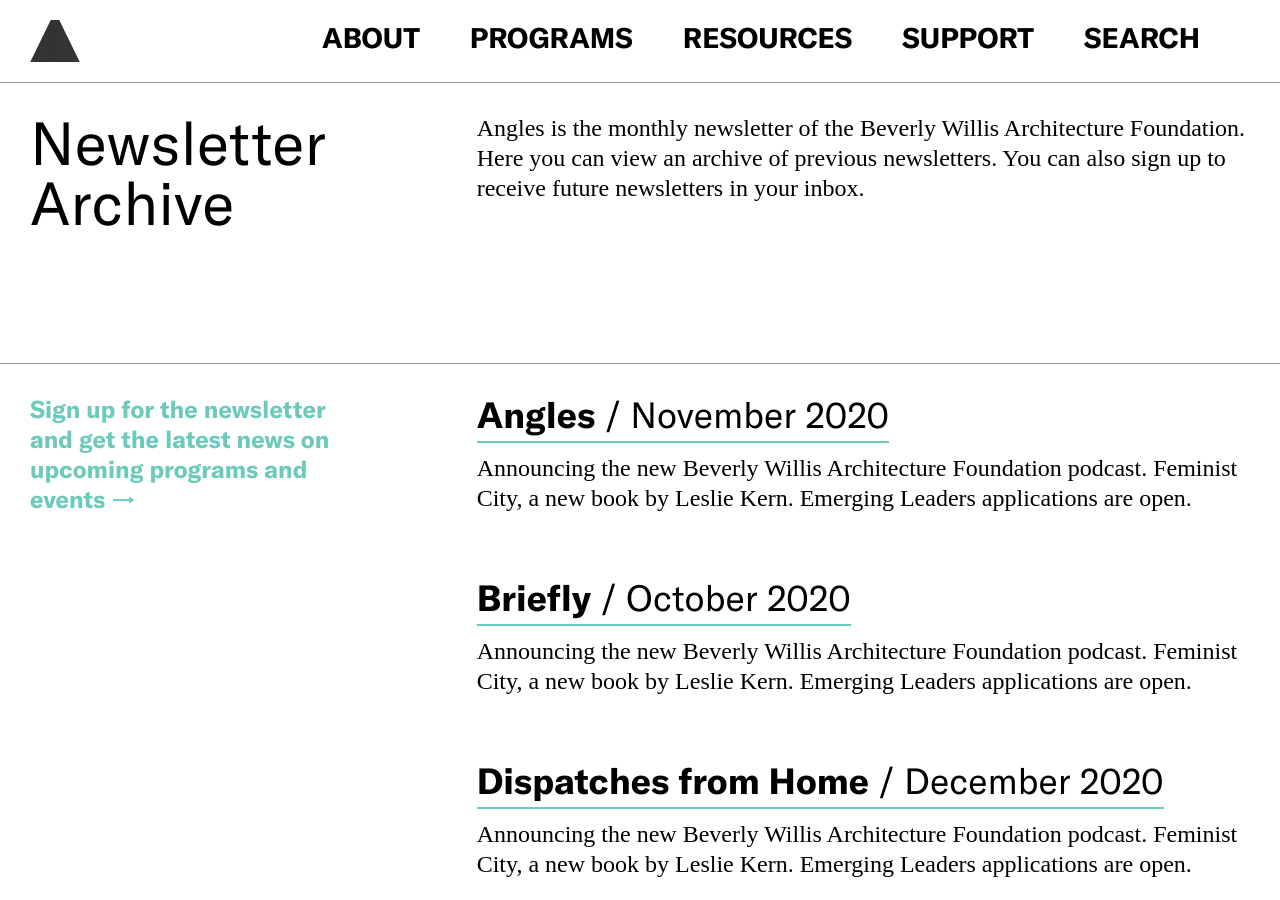
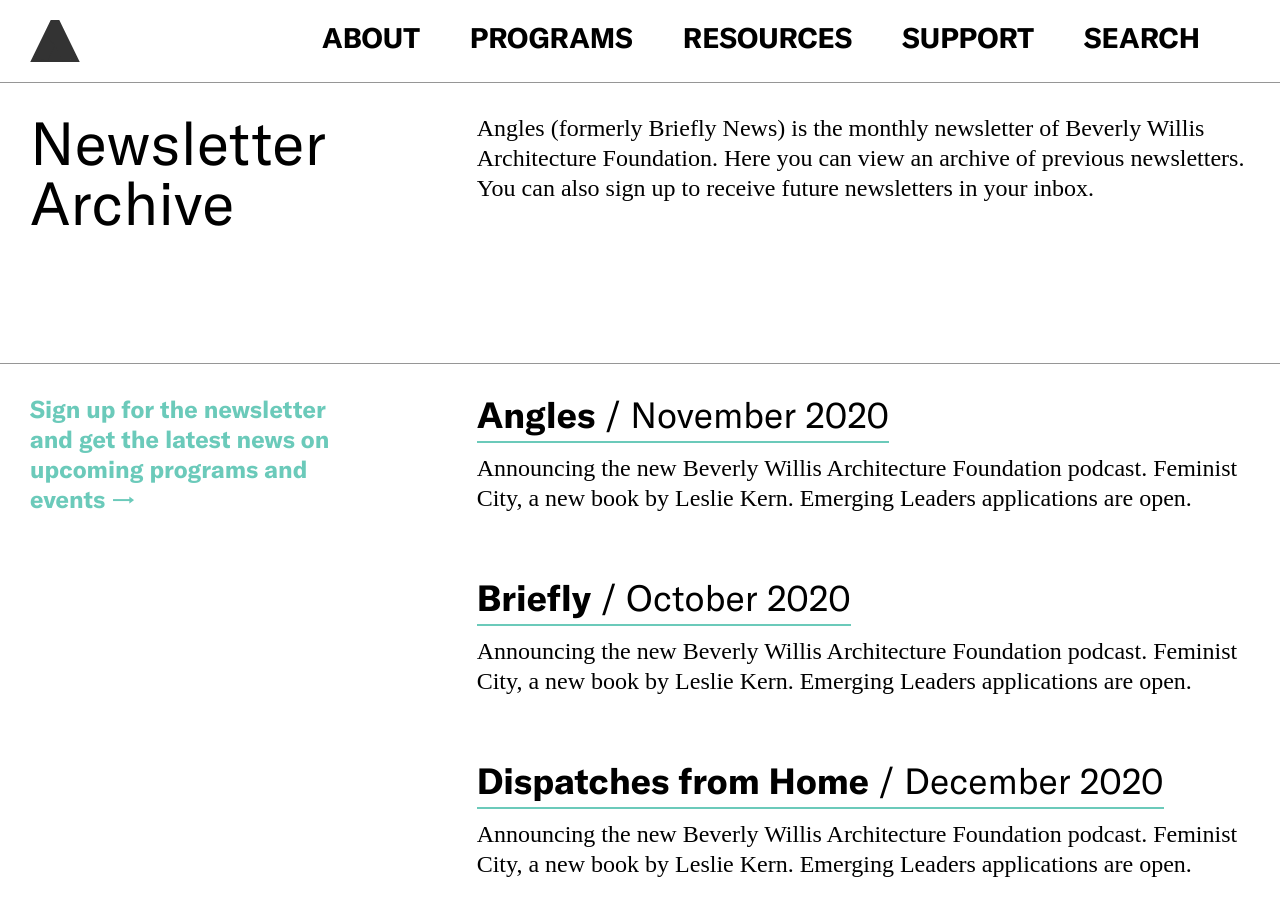
Before and after one commit to jengalas/bwaf-bbw, a Jekyll site: the page built from _resources/newsletter-archive.md, in a window 1280 px wide and 900 px high. Built offline with Jekyll 4.4.1, drawn with Linux system fonts in a browser that asks for light colours; some web fonts are replaced.

Commit message:
Update from Forestry.io Aislinn McNamara updated _resources/newsletter-archive.md

```diff
--- a/_resources/newsletter-archive.md
+++ b/_resources/newsletter-archive.md
@@ -12,5 +12,8 @@
     download: ''
     link_url: ''
     link_text: ''
-  text_block: Angles is the monthly newsletter of the Beverly Willis Architecture Foundation. Here you can view an archive of previous newsletters. You can also sign up to receive future newsletters in your inbox.
+  text_block: Angles (formerly Briefly News) is the monthly newsletter of Beverly
+    Willis Architecture Foundation. Here you can view an archive of previous newsletters.
+    You can also sign up to receive future newsletters in your inbox.
+
 ---
```
